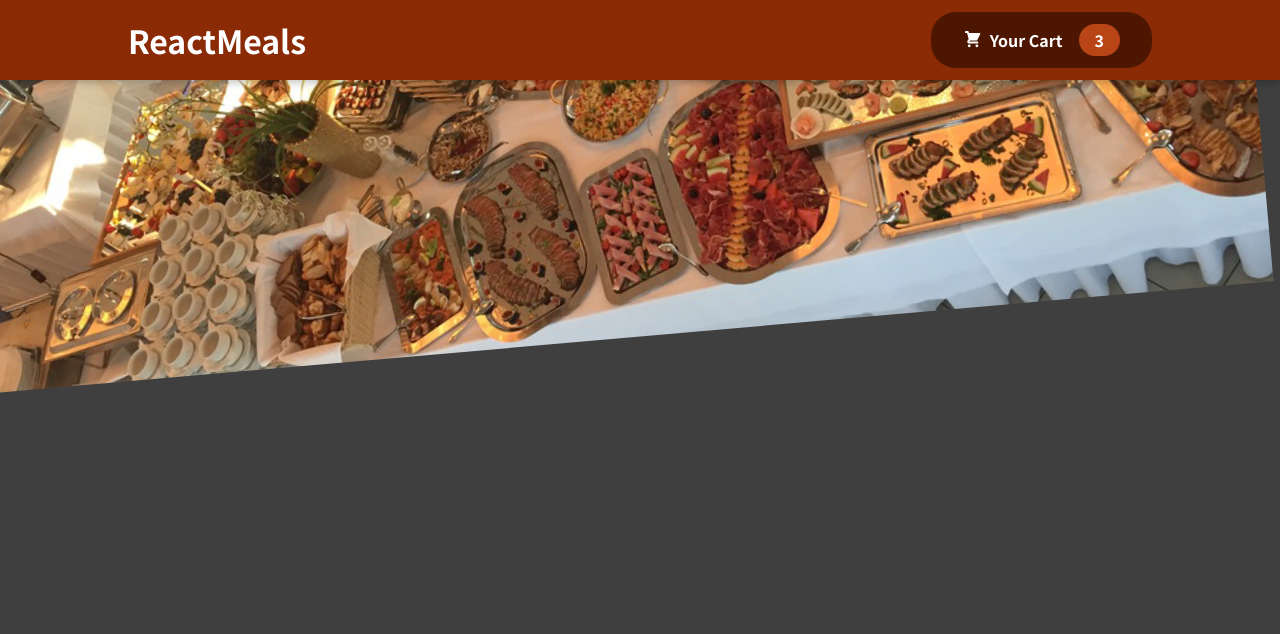
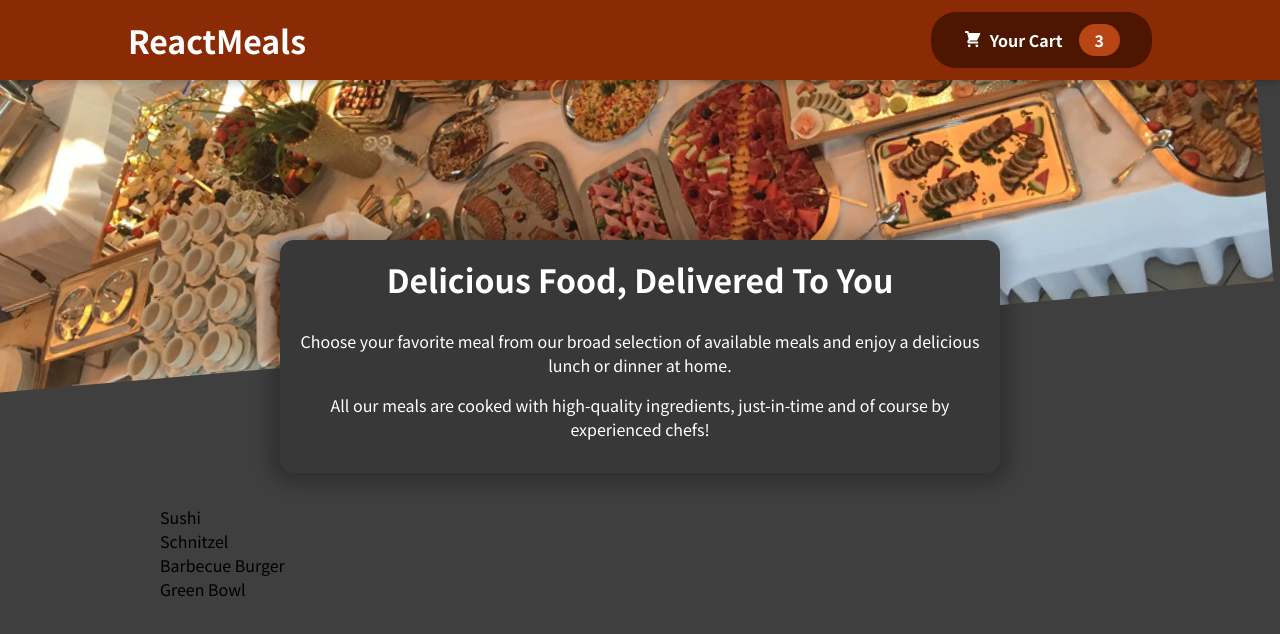
Before and after one commit to matekuna92/react-food, a React (Create React App) app: page / in a window 1280 px wide. Shown: the top 634 px of the page. Built offline with nearby package versions, Linux system fonts and the light colour scheme.

Commit message:
available meals, meals summary components with styles, header image z-index fix

```diff
--- a/src/App.js
+++ b/src/App.js
@@ -2,11 +2,15 @@
 
 import './App.css';
 import Header from './components/Layout/Header';
+import Meals from './components/Meals/Meals';
 
 function App() {
   return (
     <Fragment>
         <Header />
+        <main>
+            <Meals></Meals>
+        </main>
     </Fragment>
   );
 }
--- a/src/components/Layout/Header.module.css
+++ b/src/components/Layout/Header.module.css
@@ -18,6 +18,7 @@
     width: 100%;
     height: 25rem;
     overflow: hidden;
+    z-index: 0;
 }
 
 .main-image img {
--- /dev/null
+++ b/src/components/Meals/AvailableMeals.js
@@ -0,0 +1,45 @@
+import styles from './AvailableMeals.module.css';
+
+const DUMMY_MEALS = [
+    {
+        id: 'm1',
+        name: 'Sushi',
+        description: 'Finest fish and veggies',
+        price: 22.99,
+    },
+    {
+        id: 'm2',
+        name: 'Schnitzel',
+        description: 'A german specialty!',
+        price: 16.5,
+    },
+    {
+        id: 'm3',
+        name: 'Barbecue Burger',
+        description: 'American, raw, meaty',
+        price: 12.99,
+    },
+    {
+        id: 'm4',
+        name: 'Green Bowl',
+        description: 'Healthy...and green...',
+        price: 18.99,
+    },
+    ];
+
+const AvailableMeals = () => {
+    // transform array to array of JSX elements
+    const mealsList = DUMMY_MEALS.map(meal =>
+            <li>
+                {meal.name}
+            </li>
+    );
+
+    return <section className={styles.meals}>
+        <ul>
+            {mealsList}
+        </ul>
+    </section>
+};
+
+export default AvailableMeals;
--- /dev/null
+++ b/src/components/Meals/AvailableMeals.module.css
@@ -0,0 +1,23 @@
+.meals {
+    max-width: 60rem;
+    width: 90%;
+    margin: 2rem auto;
+    animation: meals-appear 1s ease-out forwards;
+}
+
+.meals ul {
+    list-style: none;
+    margin: 0;
+    padding: 0;
+}
+
+@keyframes meals-appaer {
+    0% {
+        opacity: 0;
+        transform: translateY(3rem);
+    }
+    100% {
+        opacity: 1;
+        transform: translateY(0);
+    }
+}
--- a/src/components/Meals/Meals.js
+++ b/src/components/Meals/Meals.js
@@ -0,0 +1,17 @@
+import { Fragment } from "react";
+
+import styles from './Meals.module.css'
+import MealsSummary from './MealsSummary';
+import AvailableMeals from './AvailableMeals';
+
+
+const Meals = () => {
+    return (
+        <Fragment>
+            <MealsSummary />
+            <AvailableMeals />
+        </Fragment>
+    )
+};
+
+export default Meals;
--- /dev/null
+++ b/src/components/Meals/MealsSummary.js
@@ -0,0 +1,19 @@
+import styles from './MealsSummary.module.css';
+
+const MealsSummary = () => {
+    return (
+        <section className={styles.summary}>
+            <h2>Delicious Food, Delivered To You</h2>
+            <p>
+                Choose your favorite meal from our broad selection of available meals
+                and enjoy a delicious lunch or dinner at home.
+            </p>
+            <p>
+                All our meals are cooked with high-quality ingredients, just-in-time and
+                of course by experienced chefs!
+            </p>
+        </section>
+    )
+};
+
+export default MealsSummary;
--- /dev/null
+++ b/src/components/Meals/MealsSummary.module.css
@@ -0,0 +1,18 @@
+.summary {
+    text-align: center;
+    color: #fff;
+    max-width: 45rem;
+    width: 90%;
+    margin: auto;
+    margin-top: -10rem;
+    position: relative;
+    background-color: #383838;
+    border-radius: 14px;
+    padding: 1rem;
+    box-shadow: 0 1px 18px 10px rgba(0, 0, 0, 0.25);
+}
+
+.summary h2 {
+    font-size: 2rem;
+    margin-top: 0;
+}
```
Also changed, not shown: src/components/Meals/Meals.module.css (added).
